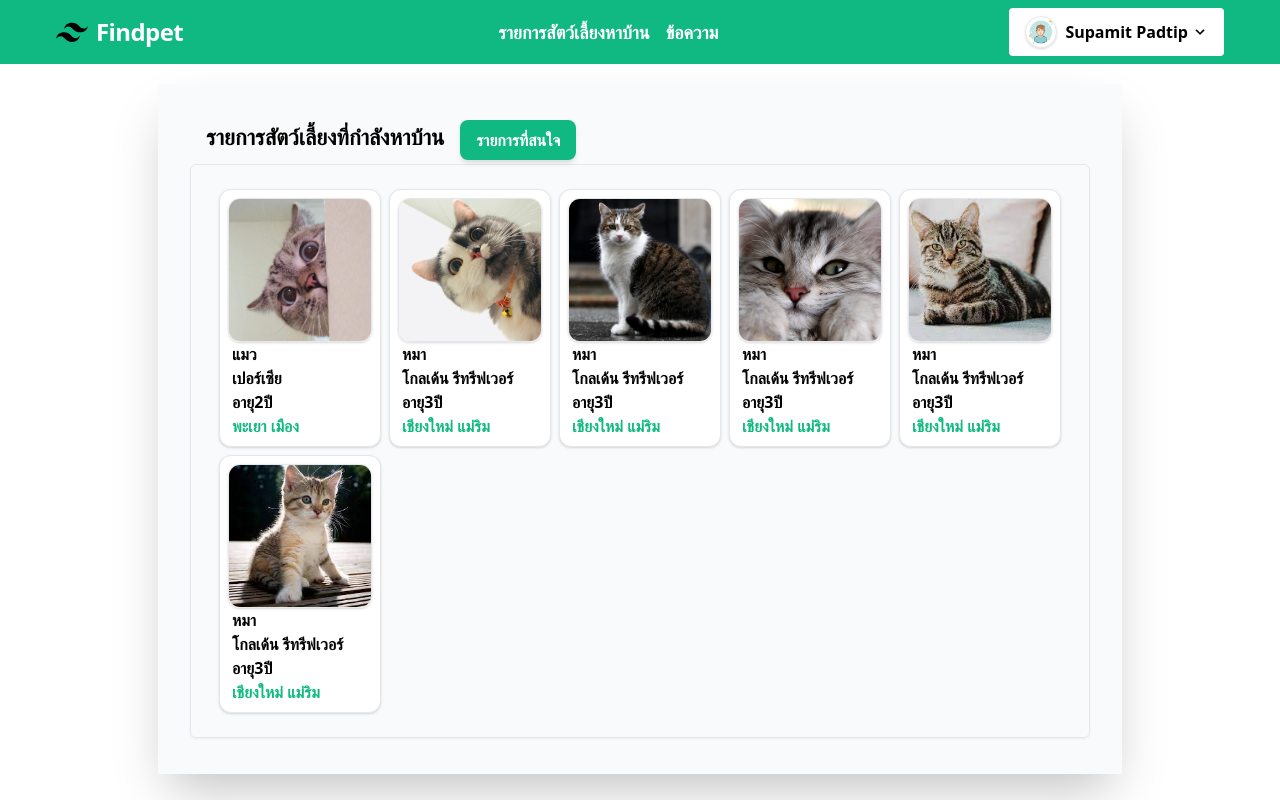
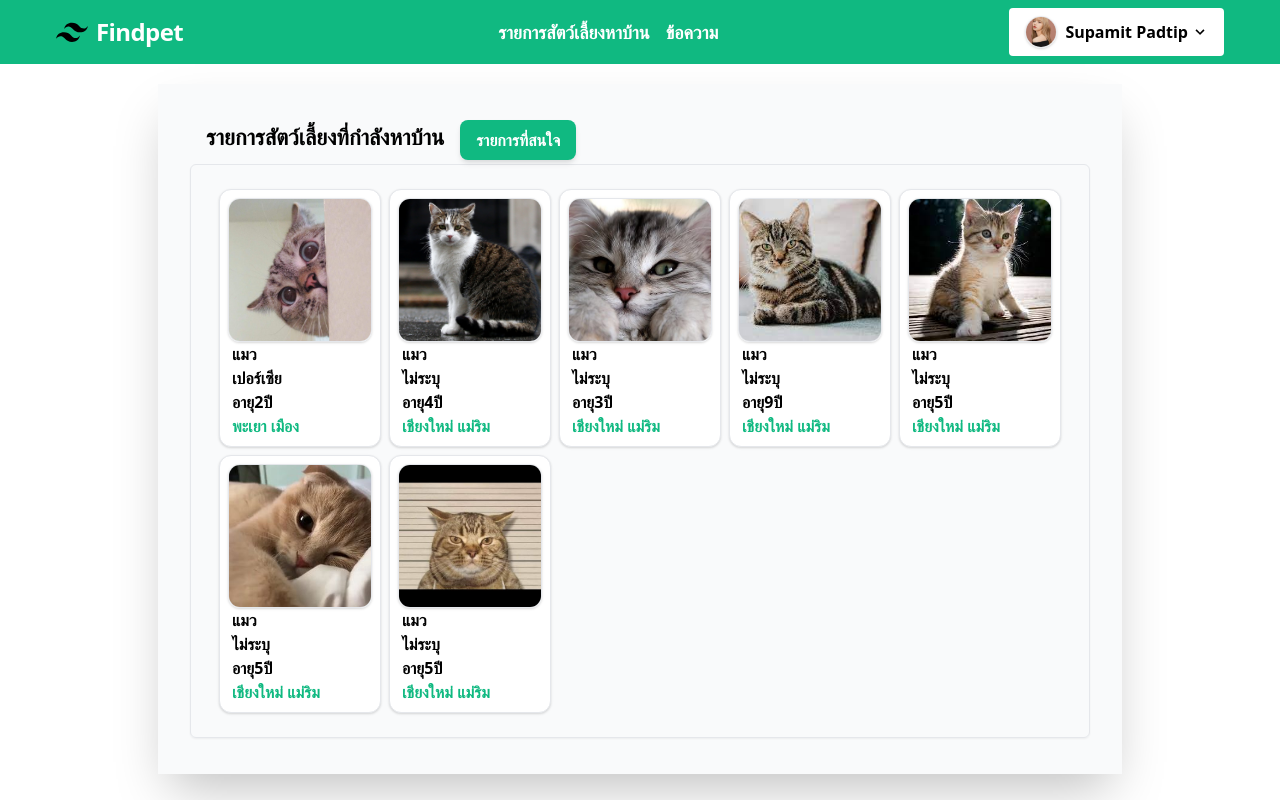
Before and after one commit to inzee86333/pet-new-home-front-end, a Next.js app: page /authenticated/finder/list_pet_finder in a window 1280 px wide. Built offline with nearby package versions, Linux system fonts and the light colour scheme.

Commit message:
Update navber

```diff
--- a/components/button.js
+++ b/components/button.js
@@ -37,7 +37,7 @@ export function CardInfoPetOwnerButton({ id, photo, type, age, species, sex, int
                     <div className="px-4">
                         <div className="flex flex-row">
                             <div className="grid grid-cols-2">
-                                <h5 className="htax px-1 py-1 font-semibold">ลำดับที่</h5>
+                                <h5 className="htax px-1 py-1 font-semibold">ลำดับ</h5>
                                 <h5 className="htax px-1 py-1">{id}</h5>
                             </div>
                         </div>
--- a/components/navbar.js
+++ b/components/navbar.js
@@ -23,12 +23,12 @@ export function Nav() {
         <div>
           <div className="dropdown inline-block relative">
             <button className="bg-white font-semibold py-2 px-4 rounded inline-flex items-center">
-              <img src={"/user.png"} alt="" className="rounded-full object-cover h-8 w-8 shadow border mr-2" />
+              <img src={"/usertest.jpg"} alt="" className="rounded-full object-cover h-8 w-8 shadow border mr-2" />
               <span className="mr-1">Supamit Padtip</span>
               <svg className="fill-current h-4 w-4" xmlns="http://www.w3.org/2000/svg" viewBox="0 0 20 20"><path d="M9.293 12.95l.707.707L15.657 8l-1.414-1.414L10 10.828 5.757 6.586 4.343 8z" /> </svg>
             </button>
             <ul className="dropdown-menu absolute hidden text-gray-700 pt-1">
-              <li className=""><a className="rounded-t bg-gray-200 hover:bg-gray-400 py-2 px-4 block whitespace-no-wrap" href={urlListPetOwner}>เกี่ยวกับสมาชิก</a></li>
+              <li className=""><a className="rounded-t bg-gray-200 hover:bg-gray-400 py-2 px-4 block whitespace-no-wrap" href='#'>เกี่ยวกับสมาชิก</a></li>
               <li className=""><a className="rounded-b bg-gray-200 hover:bg-gray-400 py-2 px-4 block whitespace-no-wrap" onClick={logout}>ออกจากระบบ</a></li>
             </ul>
           </div>
--- a/data/direct.js
+++ b/data/direct.js
@@ -39,10 +39,11 @@ const photoCat = [
 ]
 
 export const animalOwner = [
-    { photoPet: photoCat[0], id: '0001', type: 'แมว', age: '2', species: 'เปอร์เซีย', sex: 'ผู้', interested: 150, message : 3, province: "พะเยา", district: "เมือง"},
-    { photoPet: photoCat[1], id: '0002', type: 'หมา', age: '3', species: 'โกลเด้น รีทรีฟเวอร์', sex: 'ผู้', interested: 1006, message : 83, province: "เชียงใหม่", district: "แม่ริม"},
-    { photoPet: photoCat[2], id: '0003', type: 'หมา', age: '3', species: 'โกลเด้น รีทรีฟเวอร์', sex: 'ผู้', interested: 1006, message : 83, province: "เชียงใหม่", district: "แม่ริม"},
-    { photoPet: photoCat[3], id: '0004', type: 'หมา', age: '3', species: 'โกลเด้น รีทรีฟเวอร์', sex: 'ผู้', interested: 1006, message : 83, province: "เชียงใหม่", district: "แม่ริม"},
-    { photoPet: photoCat[4], id: '0005', type: 'หมา', age: '3', species: 'โกลเด้น รีทรีฟเวอร์', sex: 'ผู้', interested: 1006, message : 83, province: "เชียงใหม่", district: "แม่ริม"},
-    { photoPet: photoCat[5], id: '0006', type: 'หมา', age: '3', species: 'โกลเด้น รีทรีฟเวอร์', sex: 'ผู้', interested: 1006, message : 83, province: "เชียงใหม่", district: "แม่ริม"},
+    { photoPet: photoCat[0], id: '0001', type: 'แมว', age: '2', species: 'เปอร์เซีย', sex: 'ผู้', interested: Math.floor((Math.random() * 1500) + 1), message: Math.floor((Math.random() * 100) + 1), province: "พะเยา", district: "เมือง"},
+    { photoPet: photoCat[2], id: '0020', type: 'แมว', age: '4', species: 'ไม่ระบุ', sex: 'เมีย', interested: Math.floor((Math.random() * 1500) + 1), message : Math.floor((Math.random() * 100) + 1), province: "เชียงใหม่", district: "แม่ริม"},
+    { photoPet: photoCat[3], id: '0025', type: 'แมว', age: '3', species: 'ไม่ระบุ', sex: 'ผู้', interested: Math.floor((Math.random() * 1500) + 1), message : Math.floor((Math.random() * 100) + 1), province: "เชียงใหม่", district: "แม่ริม"},
+    { photoPet: photoCat[4], id: '0030', type: 'แมว', age: '9', species: 'ไม่ระบุ', sex: 'เมีย', interested: Math.floor((Math.random() * 1500) + 1), message : Math.floor((Math.random() * 100) + 1), province: "เชียงใหม่", district: "แม่ริม"},
+    { photoPet: photoCat[5], id: '0032', type: 'แมว', age: '5', species: 'ไม่ระบุ', sex: 'ผู้', interested: Math.floor((Math.random() * 1500) + 1), message : Math.floor((Math.random() * 100) + 1), province: "เชียงใหม่", district: "แม่ริม"},
+    { photoPet: photoCat[6], id: '0046', type: 'แมว', age: '5', species: 'ไม่ระบุ', sex: 'ผู้', interested: Math.floor((Math.random() * 1500) + 1), message: Math.floor((Math.random() * 100) + 1), province: "เชียงใหม่", district: "แม่ริม" },
+    { photoPet: photoCat[7], id: '0047', type: 'แมว', age: '5', species: 'ไม่ระบุ', sex: 'ผู้', interested: Math.floor((Math.random() * 1500) + 1), message: Math.floor((Math.random() * 100) + 1), province: "เชียงใหม่", district: "แม่ริม" },
 ];
```
Also changed, not shown: public/usertest.jpg (added).
